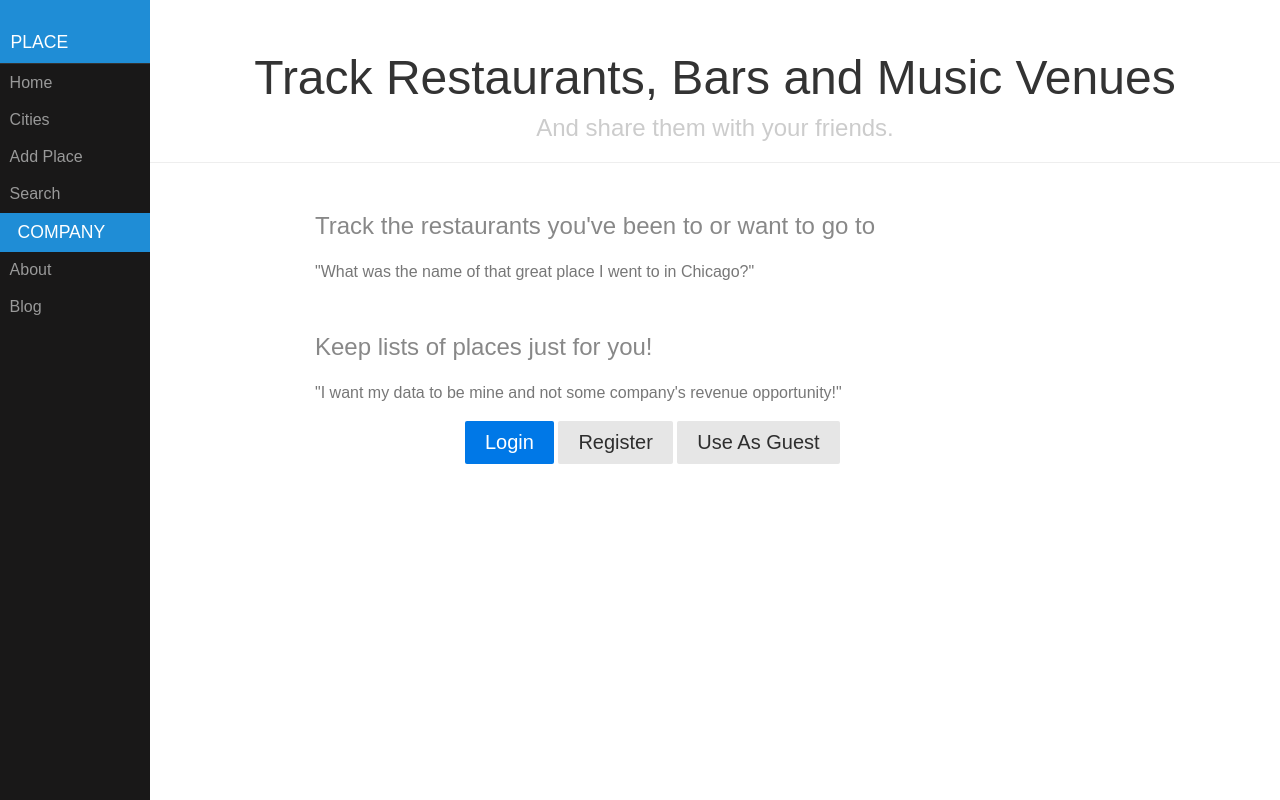
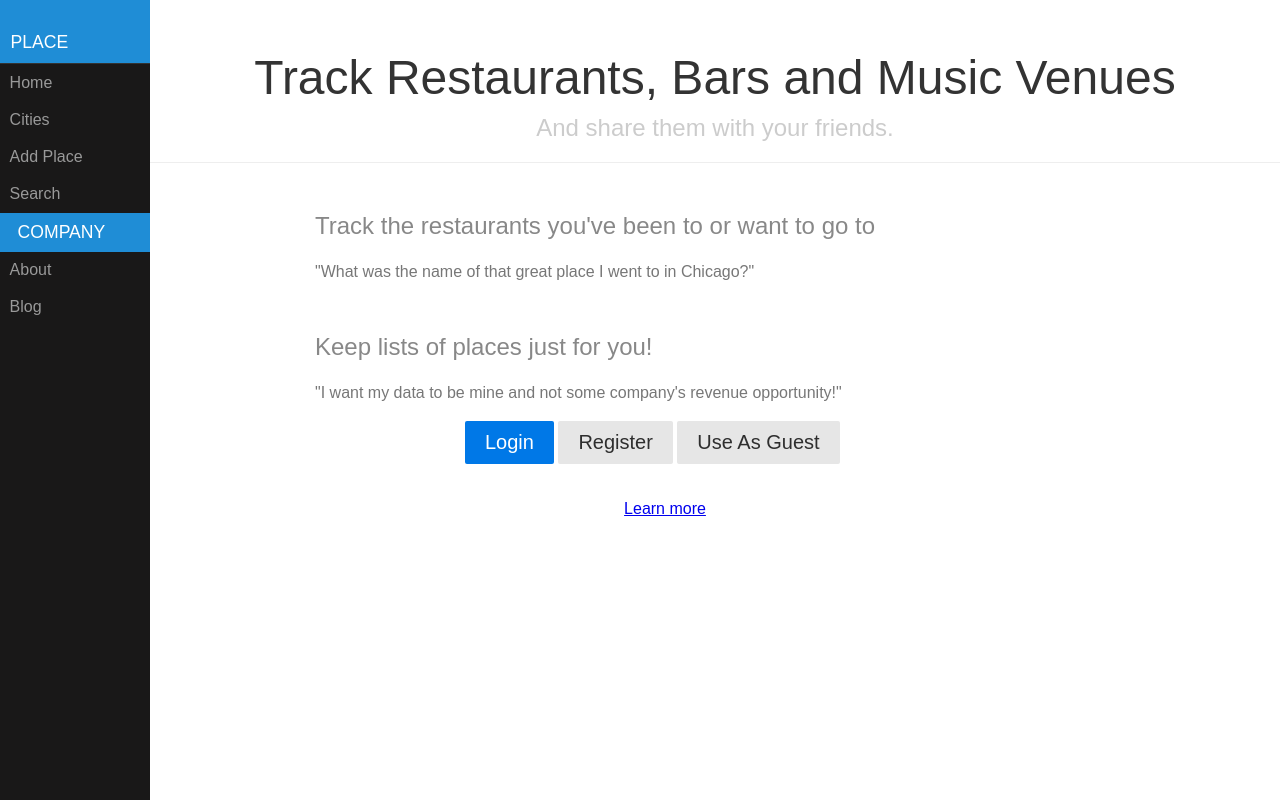
Before and after one commit to danecollins/tp, a Django app: page / in a window 1280 px wide. Run offline with Django 3.2, Linux system fonts and the light colour scheme.

Commit message:
Add learn more link to home page

```diff
--- a/places/templates/places/index.html
+++ b/places/templates/places/index.html
@@ -33,4 +33,12 @@
         </p>
     </div></div></div>
     {% endif %}
+    <div class="container">
+    <div class="pure-g">
+        <div class="pure-u-21-24">
+            <p style="text-align: center;"><a href="{% url 'about' %}">Learn more</a></p>
+        </div>
+    </div>
+    </div>
+
 {% endblock %}
```
